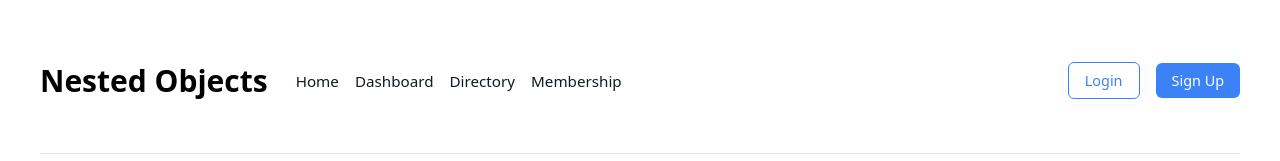
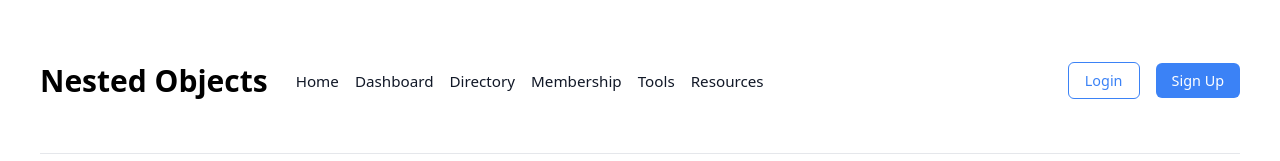
Before and after one commit to autumn2busy/nested-objects-starter, a Next.js app in the folder apps/web-members/: page / in a window 1280 px wide. Shown: the top 161 px of the page. Built offline with nearby package versions, Linux system fonts and the light colour scheme.

Commit message:
Update page.tsx

```diff
--- a/apps/web-members/app/page.tsx
+++ b/apps/web-members/app/page.tsx
@@ -80,6 +80,12 @@ export default function HomePage() {
               <Link href="/membership" style={{ textDecoration: 'none', color: '#111827' }}>
                 Membership
               </Link>
+              <Link href="/tools" style={{ textDecoration: 'none', color: '#111827' }}>
+                Tools
+            </Link>
+              <Link href="/resources" style={{ textDecoration: 'none', color: '#111827' }}>
+                Resources
+          </Link>
             </nav>
           </div>
 
@@ -284,7 +290,7 @@ export default function HomePage() {
                 </span>
               </div>
               <Link
-                href="/ai_chatbot"
+                href="/tools/ai-chatbot"
                 style={{
                   color: '#3b82f6',
                   textDecoration: 'underline',
@@ -295,7 +301,7 @@ export default function HomePage() {
               </Link>
             </div>
 
-            {/* Feature 3: Job Intel */}
+            {/* Feature 3: Firm Intel */}
             <div style={{
               padding: '2rem',
               border: '1px solid #e5e7eb',
@@ -321,7 +327,7 @@ export default function HomePage() {
                 </span>
               </div>
               <Link
-                href="/firm_intel"
+                href="/resources/firm-intel"
                 style={{
                   color: '#3b82f6',
                   textDecoration: 'underline',
```
